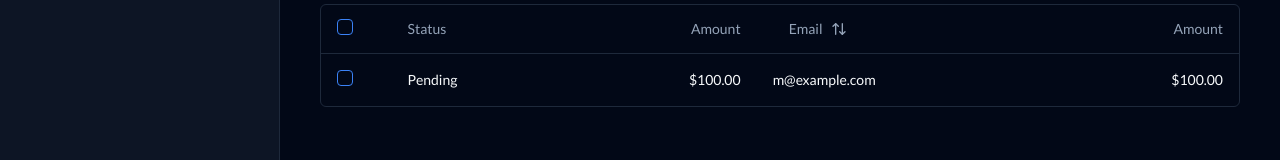
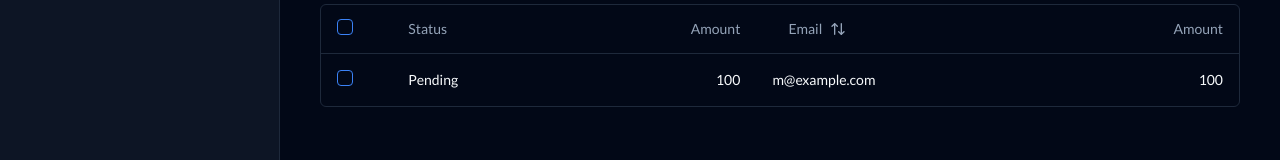
Before and after one commit to passion-steven28/inventory-system, a Next.js app: page /dashboard/users in a window 1280 px wide. Shown: the part 334-494 px from the top of the page. Built offline with nearby package versions, Linux system fonts and the light colour scheme; no server answers.

Commit message:
feat: add useFormatNumber hook for consistent number formatting
Introduce a custom hook `useFormatNumber` to format numbers into a 'K' or 'M' format. Replace existing number formatting logic in dashboard components with this hook to ensure consistency and reduce redundancy.

```diff
--- a/src/app/dashboard/orders/columns.tsx
+++ b/src/app/dashboard/orders/columns.tsx
@@ -2,6 +2,7 @@
 
 import { Button } from "@/components/ui/button"
 import { Checkbox } from "@/components/ui/checkbox"
+import {useFormatNumber} from "@/lib/hooks/useFormatNumber"
 import { ColumnDef } from "@tanstack/react-table"
 import { ArrowUpDown } from "lucide-react"
 
@@ -48,11 +49,9 @@ export const columns: ColumnDef<Payment>[] = [
         accessorKey: "amount",
         header: () => <div className="text-right">Amount</div>,
         cell: ({ row }) => {
+            const formatNumber = useFormatNumber();
             const amount = parseFloat(row.getValue("amount"))
-            const formatted = new Intl.NumberFormat("en-US", {
-                style: "currency",
-                currency: "USD",
-            }).format(amount)
+            const formatted = formatNumber(amount);
 
             return <div className="text-right font-medium">{formatted}</div>
         },
@@ -75,13 +74,9 @@ export const columns: ColumnDef<Payment>[] = [
         accessorKey: "amount",
         header: () => <div className="text-right">Amount</div>,
         cell: ({ row }) => {
+            const formatNumber = useFormatNumber();
             const amount = parseFloat(row.getValue("amount"))
-
-            // Format the amount as a dollar amount
-            const formatted = new Intl.NumberFormat("en-US", {
-                style: "currency",
-                currency: "USD",
-            }).format(amount)
+            const formatted = formatNumber(amount);
 
             return <div className="text-right font-medium">{formatted}</div>
         },
--- a/src/app/dashboard/page.tsx
+++ b/src/app/dashboard/page.tsx
@@ -21,11 +21,12 @@ import { api } from "../../../convex/_generated/api"
 import { useOrganization } from "@clerk/nextjs"
 import useShortNumber from "@/hooks/shortNumbers";
 import { useEffect } from "react";
+import { useFormatNumber } from "@/lib/hooks/useFormatNumber";
 
 
 
 export default function Home() {
-  const { formattedNumber, shortenNumber } = useShortNumber();
+  const formatNumber = useFormatNumber();
   const { organization } = useOrganization()
   const financialMetrics = useQuery(api.inventoryTransaction.calculateFinancialMetrics, {
     organizationId: organization?.id ?? '',
@@ -37,46 +38,31 @@ export default function Home() {
     {
       title: "Total Revenue",
       icon: <DollarSign className="h-4 w-4 text-muted-foreground" />,
-      value: new Intl.NumberFormat('en-US', {
-        style: 'currency',
-        currency: 'Tsh',
-      }).format(financialMetrics?.revenue ?? 0),
+      value: formatNumber(financialMetrics?.revenue ?? 0),
       change: "+20.1% from last month",
     },
     {
       title: "Total Sales",
       icon: <DollarSignIcon className="h-4 w-4 text-muted-foreground" />,
-      value: new Intl.NumberFormat('en-US', {
-        style: 'currency',
-        currency: 'Tsh',
-      }).format(financialMetrics?.profit ?? 0),
+      value: formatNumber(financialMetrics?.profit ?? 0),
       change: "+20.1% from last month",
     },
     {
       title: "Total cost",
       icon: <DollarSignIcon className="h-4 w-4 text-muted-foreground" />,
-      value: new Intl.NumberFormat('en-US', {
-        style: 'currency',
-        currency: 'Tsh',
-      }).format(financialMetrics?.cost ?? 0),
+      value: formatNumber(financialMetrics?.cost ?? 0),
       change: "+20.1% from last month",
     },
     {
       title: "Total expenses",
       icon: <DollarSign className="h-4 w-4 text-muted-foreground" />,
-      value: new Intl.NumberFormat('en-US', {
-        style: 'currency',
-        currency: 'Tsh',
-      }).format(financialMetrics?.totalExpenses ?? 0),
+      value: formatNumber(financialMetrics?.totalExpenses ?? 0),
       change: "+20.1% from last month",
     },
     {
       title: "Net Profit",
       icon: <DollarSign className="h-4 w-4 text-muted-foreground" />,
-      value: new Intl.NumberFormat('en-US', {
-        style: 'currency',
-        currency: 'Tsh',
-      }).format(financialMetrics?.netProfit ?? 0),
+      value: formatNumber(financialMetrics?.netProfit ?? 0),
       change: "+20.1% from last month",
     },
   ];
--- a/src/app/dashboard/users/columns.tsx
+++ b/src/app/dashboard/users/columns.tsx
@@ -2,6 +2,7 @@
 
 import { Button } from "@/components/ui/button"
 import { Checkbox } from "@/components/ui/checkbox"
+import {useFormatNumber} from "@/lib/hooks/useFormatNumber"
 import { ColumnDef } from "@tanstack/react-table"
 import { ArrowUpDown } from "lucide-react"
 
@@ -48,11 +49,9 @@ export const columns: ColumnDef<Payment>[] = [
         accessorKey: "amount",
         header: () => <div className="text-right">Amount</div>,
         cell: ({ row }) => {
+            const formatNumber = useFormatNumber();
             const amount = parseFloat(row.getValue("amount"))
-            const formatted = new Intl.NumberFormat("en-US", {
-                style: "currency",
-                currency: "USD",
-            }).format(amount)
+            const formatted = formatNumber(amount);
 
             return <div className="text-right font-medium">{formatted}</div>
         },
@@ -75,13 +74,9 @@ export const columns: ColumnDef<Payment>[] = [
         accessorKey: "amount",
         header: () => <div className="text-right">Amount</div>,
         cell: ({ row }) => {
+            const formatNumber = useFormatNumber();
             const amount = parseFloat(row.getValue("amount"))
-
-            // Format the amount as a dollar amount
-            const formatted = new Intl.NumberFormat("en-US", {
-                style: "currency",
-                currency: "USD",
-            }).format(amount)
+            const formatted = formatNumber(amount);
 
             return <div className="text-right font-medium">{formatted}</div>
         },
--- /dev/null
+++ b/src/lib/hooks/useFormatNumber.ts
@@ -0,0 +1,22 @@
+import { useCallback } from 'react';
+
+/**
+ * Custom hook to format numbers into a 'K' format (e.g., 10000 becomes 10k).
+ * @returns A function that takes a number and returns the formatted string.
+ */
+export const useFormatNumber = () => {
+  const formatNumber = useCallback((num: number | undefined | null): string => {
+    if (num === null || num === undefined) {
+      return '0'; // Or handle as needed, e.g., return '' or '-'
+    }
+    if (Math.abs(num) >= 1000000) {
+      return (num / 1000000).toFixed(1).replace(/\.0$/, '') + 'M';
+    }
+    if (Math.abs(num) >= 1000) {
+      return (num / 1000).toFixed(1).replace(/\.0$/, '') + 'k';
+    }
+    return num.toString();
+  }, []);
+
+  return formatNumber;
+};
```
